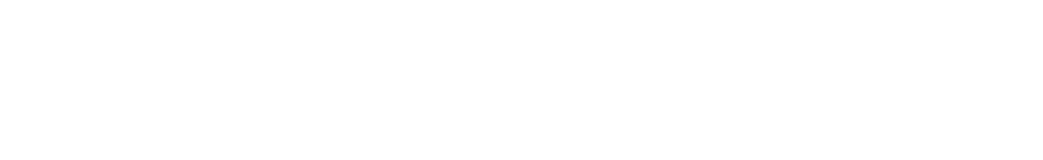
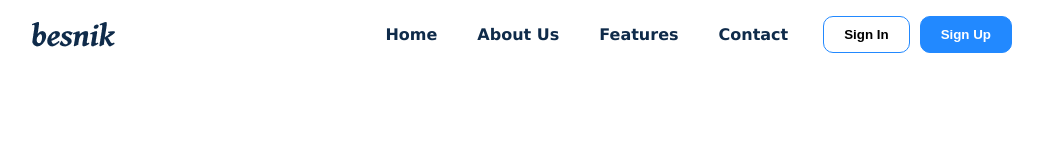
Before and after one commit to saadprof/raw-BesnikRealEstate, a plain HTML site: page index.html in a window 1280 px wide. Shown: the whole page, without its empty margins (118-1161 px from the left). Drawn offline with Linux system fonts and the light colour scheme.

Commit message:
Heaer logo and logo and styles added. cautiously  ig.

```diff
--- a/index.html
+++ b/index.html
@@ -7,6 +7,20 @@
     <link rel="stylesheet" href="style.css">
 </head>
 <body>
-
+    <header id="header">
+        <img id="header_logo" src="images/logo.png" alt="Company Logo">
+        <nav id="nav">
+            <ul>
+                <li><a href="#">Home</a></li>
+                <li><a href="#">About Us</a></li>
+                <li><a href="#">Features</a></li>
+                <li><a href="#">Contact</a></li>
+                <div id="sign_btns">
+                    <li><button class="sign sign_in">Sign In</button></li>
+                    <li><button class="sign sign_up">Sign Up</button></li>
+                </div>
+            </ul>
+        </nav>
+    </header>
 </body>
 </html>
--- a/style.css
+++ b/style.css
@@ -0,0 +1,52 @@
+*{
+    margin: 0;
+    padding: 0;
+    box-sizing: border-box;
+}
+body{
+    max-width: 980px;
+    margin: 0 auto;
+}
+
+#header{
+    display: flex;
+    justify-content: space-between;
+    align-items: center;
+    width: 100%;
+    margin: 1rem 0;
+}
+#nav > ul{
+    display: flex;
+    align-items: center;
+    gap: 30px;
+}
+#nav > ul li{
+    list-style-type: none;
+}
+#nav > ul li a{
+    text-decoration: none;
+    font-family: 'Lucida Sans', 'Lucida Sans Regular', 'Lucida Grande', 'Lucida Sans Unicode', Geneva, Verdana, sans-serif;
+    font-weight: bold;
+    color: #0F2B4A;
+}
+#nav ul li > a{
+    padding: 5px;
+}
+#nav #sign_btns{
+    display: flex;
+    gap: 10px;
+}
+#nav .sign{
+    padding: 10px 20px;
+    border-radius: 10px;
+    border: 1px solid #2289FF;
+    cursor: pointer;
+    font-weight: bold;
+}
+#nav .sign_in{
+    background-color: #ffffff;
+}
+#nav .sign_up{
+    background-color: #2289FF;
+    color: #ffffff;
+}
```
